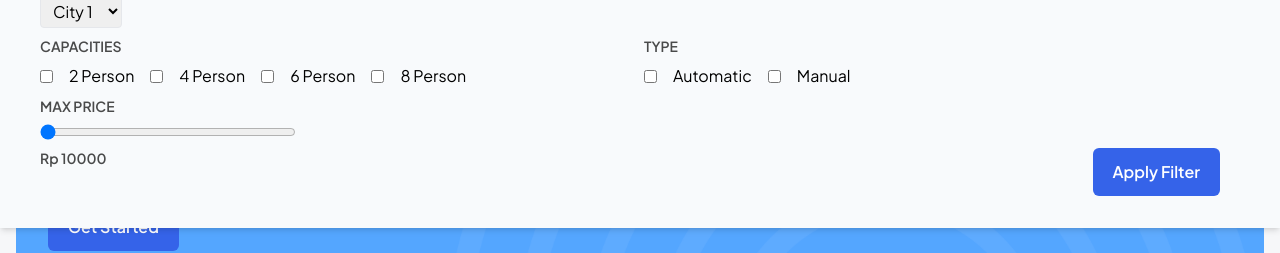
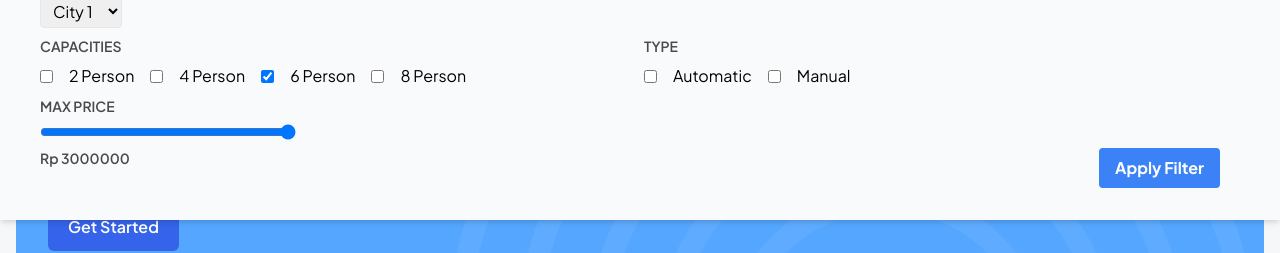
Before and after one commit to jearsevan101/PAW-Kelompok-11, a Next.js app in the folder frontend/: page / in a window 1280 px wide. Both pictures are taken after a click on the picture 462 px from the left and 38 px from the top of the page. Shown: the part 142-395 px from the top of the page. Built offline with nearby package versions, Linux system fonts and the light colour scheme; no server answers.

Commit message:
add filter functionality for price and capacity

```diff
--- a/frontend/components/Filter.js
+++ b/frontend/components/Filter.js
@@ -3,17 +3,19 @@ import Image from "next/image";
 import Button from "./Button";
 import React, { useState } from 'react';
 
-const Filter =() =>{
-    const [price, setPrice] = useState (10000);
+const Filter =({onApplyFilters}) =>{
+    const [price, setPrice] = useState(3000000);
+    const [capacity, setCapacity] = useState(6);
+    const [type, setType] = useState('');
     const handlePriceChange = (event) =>{
         setPrice(event.target.value);
+        console.log("price change" + event.target.value)
     }
-    const [capacity, setCapacity] = useState(0);
-    const [type, setType] = useState();
     const handleTypeChange = (event) =>{
         const {id, checked} = event.target;
         if(checked){
             setType(id);
+            console.log("type change" + id)
         }else {
             setType();
         }
@@ -22,15 +24,17 @@ const Filter =() =>{
         const { id, checked } = event.target;
         // Ensure only one checkbox is checked at a time
         if (checked) {
-        setCapacity(parseInt(id, 10));
+            setCapacity(parseInt(id, 10));
+            console.log("capacity change" + parseInt(id, 10))
         } else {
-        // If unchecked, set capacity to 0
-        setCapacity(0);
+            // If unchecked, set capacity to 0
+            setCapacity(0);
         }
     };
 
     const handleApplyFilters = () => {
-        console.log("Filters applied!");
+        console.log("Applying filters:", { price, capacity, type });
+        onApplyFilters(price,capacity,type);
       };
 
       return (
@@ -82,10 +86,10 @@ const Filter =() =>{
                     <label htmlFor="8">8 Person</label>
                 </div>
                 <div className="flex items-center space-x-4 ">
-                    <input type="checkbox" id="automatic" checked={type === "automatic"}
+                    <input type="checkbox" id="Auto" checked={type === "Auto"}
                         onChange={handleTypeChange} />
                     <label htmlFor="automatic">Automatic</label>
-                    <input type="checkbox" id="manual" checked={type === "manual"}
+                    <input type="checkbox" id="Manual" checked={type === "Manual"}
                         onChange={handleTypeChange}/>
                     <label htmlFor="manual">Manual</label>
                 </div>
@@ -108,7 +112,9 @@ const Filter =() =>{
                     <label>Rp {price}</label>
                 </div>
                 <div className="text-right mr-5">
-                    <Button children={"Apply Filter"} onClick={handleApplyFilters}/>
+                    <button className="bg-blue-500 hover:bg-blue-700 text-white font-bold py-2 px-4 rounded" onClick={handleApplyFilters}>
+                    Apply Filter
+                    </button>
                 </div>
             </div>
 
--- a/frontend/components/navbar.js
+++ b/frontend/components/navbar.js
@@ -6,7 +6,7 @@ import Searchbar from "./Searchbar";
 import Filter from "./Filter";
 import Profile from "./Profile";
 
-const Navbar = ({onSearchSend}) => {
+const Navbar = ({onSearchSend,onFilterSend}) => {
   const [userLogin, setUserLogin] = useState(true);
   const [isFilterVisible, setFilterVisible] = useState(false);
   const handleSearch = (query) => {
@@ -17,7 +17,10 @@ const Navbar = ({onSearchSend}) => {
   const handleFilterClick = () => {
     setFilterVisible((prev) => !prev);
   };
-
+  const handleApplyFilters = (price,capacity,type) => {
+    console.log("Filters applied in Navbar:", { price, capacity, type });
+    onFilterSend(price, capacity, type)
+  };
   return (
     <header
       className="w-full absolute z-10 bg-white shadow-md"
@@ -41,7 +44,7 @@ const Navbar = ({onSearchSend}) => {
           </Link>
         )}
       </nav>
-      {isFilterVisible && <Filter/>}
+      {isFilterVisible && <Filter onApplyFilters={handleApplyFilters}/>}
     </header>
   );
 };
--- a/frontend/pages/index.js
+++ b/frontend/pages/index.js
@@ -14,6 +14,9 @@ export default function Home() {
   const [loading, setLoading] = useState(true);
   const [kendaraanListSearch, setkendaraanListSearch] = useState([]);
   const [name, setName] = useState('');
+  const [price, setPrice] = useState(3000000);
+  const [capacity, setCapacity] = useState(null);
+  const [type, setType] = useState('');
   // useEffect(() => {
   //   const apiUrl = "https://paw-kelompok-11-server.vercel.app/api/kendaraan";
 
@@ -29,8 +32,8 @@ export default function Home() {
   //     });
   // }, []);
   useEffect(() => {
-    const apiUrl = `https://paw-kelompok-11-server.vercel.app/api/kendaraan?search=${name || ''}`;
-
+    const apiUrl = `https://paw-kelompok-11-server.vercel.app/api/kendaraan?search=${name || ''}&sort=asc&hargaBelow=${price|| ''}&capacity=${capacity|| ''}&type=${type|| ''}`;
+    console.log("API URL:", apiUrl);
     axios
       .get(apiUrl)
       .then((response) => {
@@ -41,13 +44,21 @@ export default function Home() {
         console.error("Error fetching data:", error);
         setLoading(false);
       });
-  }, [name]);
+  }, [name, price, capacity, type]);
   const handleNameChange = (query) => {
     setName(query);
   };
+  const handleFiltersChange = (price, capacity, type) => {
+    setCapacity(capacity);
+    setPrice(price)
+    setType(type);
+    console.log("handleFilterChange price", price);
+    console.log("handleFilterChange capacity", capacity);
+    console.log("handleFilterChange type", type);
+  };
   return (
     <>
-      <Navbar onSearchSend={handleNameChange}/>
+      <Navbar onSearchSend={handleNameChange} onFilterSend={handleFiltersChange}/>
       <Profile/>
       <div className="container min-h-screen mx-auto pt-20">
         {loading ? (
```
